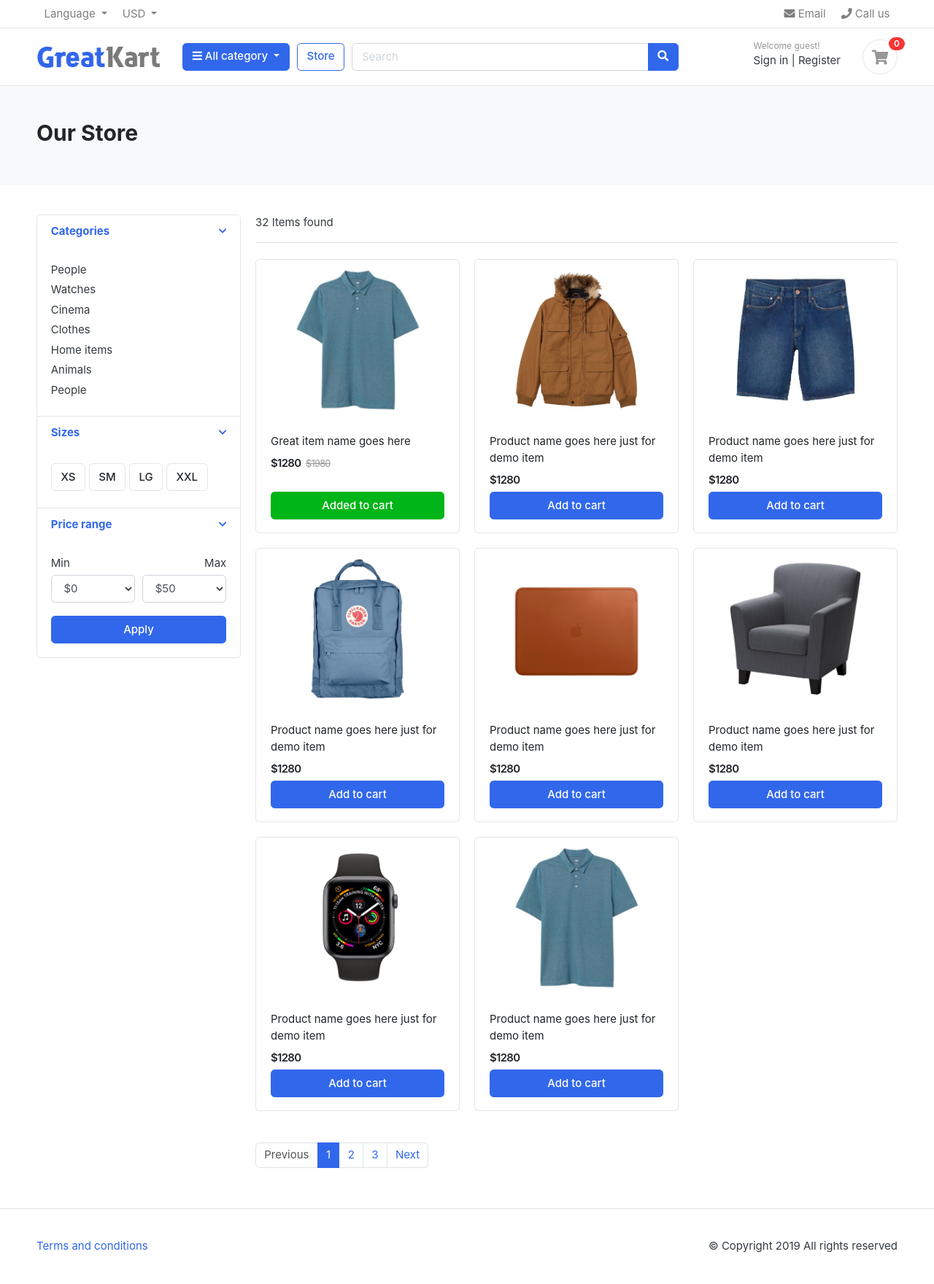
After one commit to bishal189/Test-project, a Django app: page /store/ in a window 1280 px wide. The commit adds this page. Shown: the whole page at 73% size. Run offline with Django 5.2, Linux system fonts and the light colour scheme; some libraries are stand-ins or nearby versions; some web fonts are replaced.

Commit message:
added final store

```diff
--- a/auth/Templates/index.html
+++ b/auth/Templates/index.html
@@ -99,7 +99,7 @@
                         </div>
                     </div>
                 </div>
-                <a href="./store.html" class="btn btn-outline-primary">Store</a>
+                <a href="{% url 'store' %}" class="btn btn-outline-primary">Store</a>
                 <div class="col-lg col-md-6 col-sm-12 col">
                     <form action="#" class="search">
                         <div class="input-group w-100">
@@ -144,7 +144,7 @@
 	<div class="container">
 
 	<header class="section-heading">
-		<a href="./store.html" class="btn btn-outline-primary float-right">See all</a>
+		<a href="{% url 'store' %}" class="btn btn-outline-primary float-right">See all</a>
 		<h3 class="section-title">Popular products</h3>
 	</header><!-- sect-heading -->
 
--- /dev/null
+++ b/auth/Templates/store.html
@@ -0,0 +1,450 @@
+
+{% load static %}
+<!DOCTYPE HTML>
+<html lang="en">
+<head>
+    <meta charset="utf-8">
+    <meta http-equiv="pragma" content="no-cache" />
+    <meta http-equiv="cache-control" content="max-age=604800" />
+    <meta name="viewport" content="width=device-width, initial-scale=1, shrink-to-fit=no">
+
+    <title>GreatKart | One of the Biggest Online Shopping Platform</title>
+
+    <link href="{% static 'images/favicon.ico' %}" rel="shortcut icon" type="image/x-icon">
+
+    <!-- jQuery -->
+    <script src="{% static 'js/jquery-2.0.0.min.js' %}" type="text/javascript"></script>
+
+    <!-- Bootstrap4 files-->
+    <script src="{% static 'js/bootstrap.bundle.min.js' %}" type="text/javascript"></script>
+    <link href="{% static 'css/bootstrap.css' %}" rel="stylesheet" type="text/css"/>
+
+    <!-- Font awesome 5 -->
+    <link href="{% static 'fonts/fontawesome/css/all.min.css' %}" type="text/css" rel="stylesheet">
+
+    <!-- custom style -->
+    <link href="{% static 'css/ui.css' %}" rel="stylesheet" type="text/css"/>
+    <link href="{% static 'css/responsive.css' %}" rel="stylesheet" media="only screen and (max-width: 1200px)" />
+
+    <!-- custom javascript -->
+    <script src="{% static 'js/script.js' %}" type="text/javascript"></script>
+
+    <script type="text/javascript">
+    /// some script
+
+    // jquery ready start
+    $(document).ready(function() {
+        // jQuery code
+
+    });
+    // jquery end
+    </script>
+
+</head>
+<body>
+
+<header class="section-header">
+<nav class="navbar p-md-0 navbar-expand-sm navbar-light border-bottom">
+<div class="container">
+  <button class="navbar-toggler" type="button" data-toggle="collapse" data-target="#navbarTop4" aria-controls="navbarNav" aria-expanded="false" aria-label="Toggle navigation">
+    <span class="navbar-toggler-icon"></span>
+  </button>
+  <div class="collapse navbar-collapse" id="navbarTop4">
+    <ul class="navbar-nav mr-auto">
+    	<li class="nav-item dropdown">
+		 	<a href="#" class="nav-link dropdown-toggle" data-toggle="dropdown">   Language </a>
+		    <ul class="dropdown-menu small">
+				<li><a class="dropdown-item" href="#">English</a></li>
+				<li><a class="dropdown-item" href="#">Arabic</a></li>
+				<li><a class="dropdown-item" href="#">Russian </a></li>
+		    </ul>
+		</li>
+		<li class="nav-item dropdown">
+			<a href="#" class="nav-link dropdown-toggle" data-toggle="dropdown"> USD </a>
+			<ul class="dropdown-menu small">
+				<li><a class="dropdown-item" href="#">EUR</a></li>
+				<li><a class="dropdown-item" href="#">AED</a></li>
+				<li><a class="dropdown-item" href="#">RUBL </a></li>
+		    </ul>
+		</li>
+    </ul>
+    <ul class="navbar-nav">
+		<li><a href="#" class="nav-link"> <i class="fa fa-envelope"></i> Email </a></li>
+		<li><a href="#" class="nav-link"> <i class="fa fa-phone"></i> Call us </a></li>
+	</ul> <!-- list-inline //  -->
+  </div> <!-- navbar-collapse .// -->
+</div> <!-- container //  -->
+</nav>
+
+<section class="header-main border-bottom">
+	<div class="container">
+<div class="row align-items-center">
+	<div class="col-lg-2 col-md-3 col-6">
+		<a href="./" class="brand-wrap">
+			<img class="logo" src="{% static './images/logo.png' %}">
+		</a> <!-- brand-wrap.// -->
+	</div>
+	<div class="col-lg col-sm col-md col-6 flex-grow-0">
+		<div class="category-wrap dropdown d-inline-block float-right">
+			<button type="button" class="btn btn-primary dropdown-toggle" data-toggle="dropdown">
+				<i class="fa fa-bars"></i> All category
+			</button>
+			<div class="dropdown-menu">
+				<a class="dropdown-item" href="#">Machinery / Mechanical Parts / Tools </a>
+				<a class="dropdown-item" href="#">Consumer Electronics / Home Appliances </a>
+				<a class="dropdown-item" href="#">Auto / Transportation</a>
+				<a class="dropdown-item" href="#">Apparel / Textiles / Timepieces </a>
+				<a class="dropdown-item" href="#">Home & Garden / Construction / Lights </a>
+				<a class="dropdown-item" href="#">Beauty & Personal Care / Health </a>
+			</div>
+		</div>  <!-- category-wrap.// -->
+	</div> <!-- col.// -->
+	<a href="./store.html" class="btn btn-outline-primary">Store</a>
+	<div class="col-lg  col-md-6 col-sm-12 col">
+		<form action="#" class="search">
+			<div class="input-group w-100">
+			    <input type="text" class="form-control" style="width:60%;" placeholder="Search">
+
+			    <div class="input-group-append">
+			      <button class="btn btn-primary" type="submit">
+			        <i class="fa fa-search"></i>
+			      </button>
+			    </div>
+		    </div>
+		</form> <!-- search-wrap .end// -->
+	</div> <!-- col.// -->
+	<div class="col-lg-3 col-sm-6 col-8 order-2 order-lg-3">
+				<div class="d-flex justify-content-end mb-3 mb-lg-0">
+					<div class="widget-header">
+						<small class="title text-muted">Welcome guest!</small>
+						<div>
+							<a href="./signin.html">Sign in</a> <span class="dark-transp"> | </span>
+							<a href="./register.html"> Register</a>
+						</div>
+					</div>
+					<a href="./cart.html" class="widget-header pl-3 ml-3">
+						<div class="icon icon-sm rounded-circle border"><i class="fa fa-shopping-cart"></i></div>
+						<span class="badge badge-pill badge-danger notify">0</span>
+					</a>
+				</div> <!-- widgets-wrap.// -->
+			</div> <!-- col.// -->
+</div> <!-- row.// -->
+	</div> <!-- container.// -->
+</section> <!-- header-main .// -->
+
+
+
+</header> <!-- section-header.// -->
+
+
+
+<!-- ========================= SECTION PAGETOP ========================= -->
+<section class="section-pagetop bg">
+<div class="container">
+	<h2 class="title-page">Our Store</h2>
+
+</div> <!-- container //  -->
+</section>
+<!-- ========================= SECTION INTRO END// ========================= -->
+
+<!-- ========================= SECTION CONTENT ========================= -->
+<section class="section-content padding-y">
+<div class="container">
+
+<div class="row">
+	<aside class="col-md-3">
+
+<div class="card">
+	<article class="filter-group">
+		<header class="card-header">
+			<a href="#" data-toggle="collapse" data-target="#collapse_1" aria-expanded="true" class="">
+				<i class="icon-control fa fa-chevron-down"></i>
+				<h6 class="title">Categories</h6>
+			</a>
+		</header>
+		<div class="filter-content collapse show" id="collapse_1" style="">
+			<div class="card-body">
+
+				<ul class="list-menu">
+				<li><a href="#">People  </a></li>
+				<li><a href="#">Watches </a></li>
+				<li><a href="#">Cinema  </a></li>
+				<li><a href="#">Clothes  </a></li>
+				<li><a href="#">Home items </a></li>
+				<li><a href="#">Animals</a></li>
+				<li><a href="#">People </a></li>
+				</ul>
+
+			</div> <!-- card-body.// -->
+		</div>
+	</article> <!-- filter-group  .// -->
+	<article class="filter-group">
+		<header class="card-header">
+			<a href="#" data-toggle="collapse" data-target="#collapse_4" aria-expanded="true" class="">
+				<i class="icon-control fa fa-chevron-down"></i>
+				<h6 class="title">Sizes </h6>
+			</a>
+		</header>
+		<div class="filter-content collapse show" id="collapse_4" style="">
+			<div class="card-body">
+			  <label class="checkbox-btn">
+			    <input type="checkbox">
+			    <span class="btn btn-light"> XS </span>
+			  </label>
+
+			  <label class="checkbox-btn">
+			    <input type="checkbox">
+			    <span class="btn btn-light"> SM </span>
+			  </label>
+
+			  <label class="checkbox-btn">
+			    <input type="checkbox">
+			    <span class="btn btn-light"> LG </span>
+			  </label>
+
+			  <label class="checkbox-btn">
+			    <input type="checkbox">
+			    <span class="btn btn-light"> XXL </span>
+			  </label>
+		</div><!-- card-body.// -->
+		</div>
+	</article> <!-- filter-group .// -->
+
+	<article class="filter-group">
+		<header class="card-header">
+			<a href="#" data-toggle="collapse" data-target="#collapse_3" aria-expanded="true" class="">
+				<i class="icon-control fa fa-chevron-down"></i>
+				<h6 class="title">Price range </h6>
+			</a>
+		</header>
+		<div class="filter-content collapse show" id="collapse_3" style="">
+			<div class="card-body">
+
+				<div class="form-row">
+				<div class="form-group col-md-6">
+				  <label>Min</label>
+				  <!-- <input class="form-control" placeholder="$0" type="number"> -->
+				  	<select class="mr-2 form-control">
+						<option value="0">$0</option>
+						<option value="50">$50</option>
+						<option value="100">$100</option>
+						<option value="150">$150</option>
+						<option value="200">$200</option>
+						<option value="500">$500</option>
+						<option value="1000">$1000</option>
+					</select>
+				</div>
+				<div class="form-group text-right col-md-6">
+				  <label>Max</label>
+				  	<select class="mr-2 form-control">
+						<option value="50">$50</option>
+						<option value="100">$100</option>
+						<option value="150">$150</option>
+						<option value="200">$200</option>
+						<option value="500">$500</option>
+						<option value="1000">$1000</option>
+						<option value="2000">$2000+</option>
+					</select>
+				</div>
+				</div> <!-- form-row.// -->
+				<button class="btn btn-block btn-primary">Apply</button>
+			</div><!-- card-body.// -->
+		</div>
+	</article> <!-- filter-group .// -->
+
+</div> <!-- card.// -->
+
+	</aside> <!-- col.// -->
+	<main class="col-md-9">
+
+<header class="border-bottom mb-4 pb-3">
+		<div class="form-inline">
+			<span class="mr-md-auto">32 Items found </span>
+
+		</div>
+</header><!-- sect-heading -->
+
+<div class="row">
+	<div class="col-md-4">
+		<figure class="card card-product-grid">
+			<div class="img-wrap">
+
+				<img src="{% static 'images/items/1.jpg' %}">
+
+			</div> <!-- img-wrap.// -->
+			<figcaption class="info-wrap">
+				<div class="fix-height">
+					<a href="./product-detail.html" class="title">Great item name goes here</a>
+					<div class="price-wrap mt-2">
+						<span class="price">$1280</span>
+						<del class="price-old">$1980</del>
+					</div> <!-- price-wrap.// -->
+				</div>
+				<a href="#" class="btn btn-block btn-success">Added to cart </a>
+			</figcaption>
+		</figure>
+	</div> <!-- col.// -->
+
+	<div class="col-md-4">
+		<figure class="card card-product-grid">
+			<div class="img-wrap">
+				<img src="{% static 'images/items/2.jpg' %}">
+
+			</div> <!-- img-wrap.// -->
+			<figcaption class="info-wrap">
+				<div class="fix-height">
+					<a href="./product-detail.html" class="title">Product name goes here just for demo item</a>
+					<div class="price-wrap mt-2">
+						<span class="price">$1280</span>
+					</div> <!-- price-wrap.// -->
+				</div>
+				<a href="#" class="btn btn-block btn-primary">Add to cart </a>
+			</figcaption>
+		</figure>
+	</div> <!-- col.// -->
+
+	<div class="col-md-4">
+		<figure class="card card-product-grid">
+			<div class="img-wrap">
+				<img src="{% static 'images/items/3.jpg' %}">
+
+			</div> <!-- img-wrap.// -->
+			<figcaption class="info-wrap">
+				<div class="fix-height">
+					<a href="./product-detail.html" class="title">Product name goes here just for demo item</a>
+					<div class="price-wrap mt-2">
+						<span class="price">$1280</span>
+					</div> <!-- price-wrap.// -->
+				</div>
+				<a href="#" class="btn btn-block btn-primary">Add to cart </a>
+			</figcaption>
+		</figure>
+	</div> <!-- col.// -->
+
+	<div class="col-md-4">
+		<figure class="card card-product-grid">
+			<div class="img-wrap">
+				<img src="{% static 'images/items/4.jpg' %}">
+
+			</div> <!-- img-wrap.// -->
+			<figcaption class="info-wrap">
+				<div class="fix-height">
+					<a href="./product-detail.html" class="title">Product name goes here just for demo item</a>
+					<div class="price-wrap mt-2">
+						<span class="price">$1280</span>
+					</div> <!-- price-wrap.// -->
+				</div>
+				<a href="#" class="btn btn-block btn-primary">Add to cart </a>
+			</figcaption>
+		</figure>
+	</div> <!-- col.// -->
+
+	<div class="col-md-4">
+		<figure class="card card-product-grid">
+			<div class="img-wrap">
+				<img src="{% static 'images/items/5.jpg' %}">
+
+			</div> <!-- img-wrap.// -->
+			<figcaption class="info-wrap">
+				<div class="fix-height">
+					<a href="./product-detail.html" class="title">Product name goes here just for demo item</a>
+					<div class="price-wrap mt-2">
+						<span class="price">$1280</span>
+					</div> <!-- price-wrap.// -->
+				</div>
+				<a href="#" class="btn btn-block btn-primary">Add to cart </a>
+			</figcaption>
+		</figure>
+	</div> <!-- col.// -->
+
+	<div class="col-md-4">
+		<figure class="card card-product-grid">
+			<div class="img-wrap">
+				<img src="{% static 'images/items/6.jpg' %}">
+
+			</div> <!-- img-wrap.// -->
+			<figcaption class="info-wrap">
+				<div class="fix-height">
+					<a href="./product-detail.html" class="title">Product name goes here just for demo item</a>
+					<div class="price-wrap mt-2">
+						<span class="price">$1280</span>
+					</div> <!-- price-wrap.// -->
+				</div>
+				<a href="#" class="btn btn-block btn-primary">Add to cart </a>
+			</figcaption>
+		</figure>
+	</div> <!-- col.// -->
+
+	<div class="col-md-4">
+		<figure class="card card-product-grid">
+			<div class="img-wrap">
+				<img src="{% static 'images/items/7.jpg' %}">
+
+			</div> <!-- img-wrap.// -->
+			<figcaption class="info-wrap">
+				<div class="fix-height">
+					<a href="./product-detail.html" class="title">Product name goes here just for demo item</a>
+					<div class="price-wrap mt-2">
+						<span class="price">$1280</span>
+					</div> <!-- price-wrap.// -->
+				</div>
+				<a href="#" class="btn btn-block btn-primary">Add to cart </a>
+			</figcaption>
+		</figure>
+	</div> <!-- col.// -->
+
+	<div class="col-md-4">
+		<figure class="card card-product-grid">
+			<div class="img-wrap">
+				<img src="{% static 'images/items/1.jpg' %}">
+
+			</div> <!-- img-wrap.// -->
+			<figcaption class="info-wrap">
+				<div class="fix-height">
+					<a href="./product-detail.html" class="title">Product name goes here just for demo item</a>
+					<div class="price-wrap mt-2">
+						<span class="price">$1280</span>
+					</div> <!-- price-wrap.// -->
+				</div>
+				<a href="#" class="btn btn-block btn-primary">Add to cart </a>
+			</figcaption>
+		</figure>
+	</div> <!-- col.// -->
+</div> <!-- row end.// -->
+
+
+<nav class="mt-4" aria-label="Page navigation sample">
+  <ul class="pagination">
+    <li class="page-item disabled"><a class="page-link" href="#">Previous</a></li>
+    <li class="page-item active"><a class="page-link" href="#">1</a></li>
+    <li class="page-item"><a class="page-link" href="#">2</a></li>
+    <li class="page-item"><a class="page-link" href="#">3</a></li>
+    <li class="page-item"><a class="page-link" href="#">Next</a></li>
+  </ul>
+</nav>
+
+	</main> <!-- col.// -->
+
+</div>
+
+</div> <!-- container .//  -->
+</section>
+<!-- ========================= SECTION CONTENT END// ========================= -->
+
+<!-- ========================= FOOTER ========================= -->
+<footer class="section-footer border-top padding-y">
+	<div class="container">
+		<p class="float-md-right">
+			&copy Copyright 2019 All rights reserved
+		</p>
+		<p>
+			<a href="#">Terms and conditions</a>
+		</p>
+	</div><!-- //container -->
+</footer>
+<!-- ========================= FOOTER END // ========================= -->
+
+
+
+</body>
+</html>
--- a/auth/accounts/urls.py
+++ b/auth/accounts/urls.py
@@ -7,4 +7,5 @@ urlpatterns = [
     path('signin/',views.login,name='login'),
     path('register/',views.register,name='register'),
     path('logout/',views.logout,name='logout'),
+    path('store/',views.store,name='store'),
 ]
--- a/auth/accounts/views.py
+++ b/auth/accounts/views.py
@@ -56,3 +56,8 @@ def login(request):
 def logout(request):
     auth.logout(request)
     return redirect('login')
+
+
+
+def store(request):
+    return render(request,'store.html')
```
